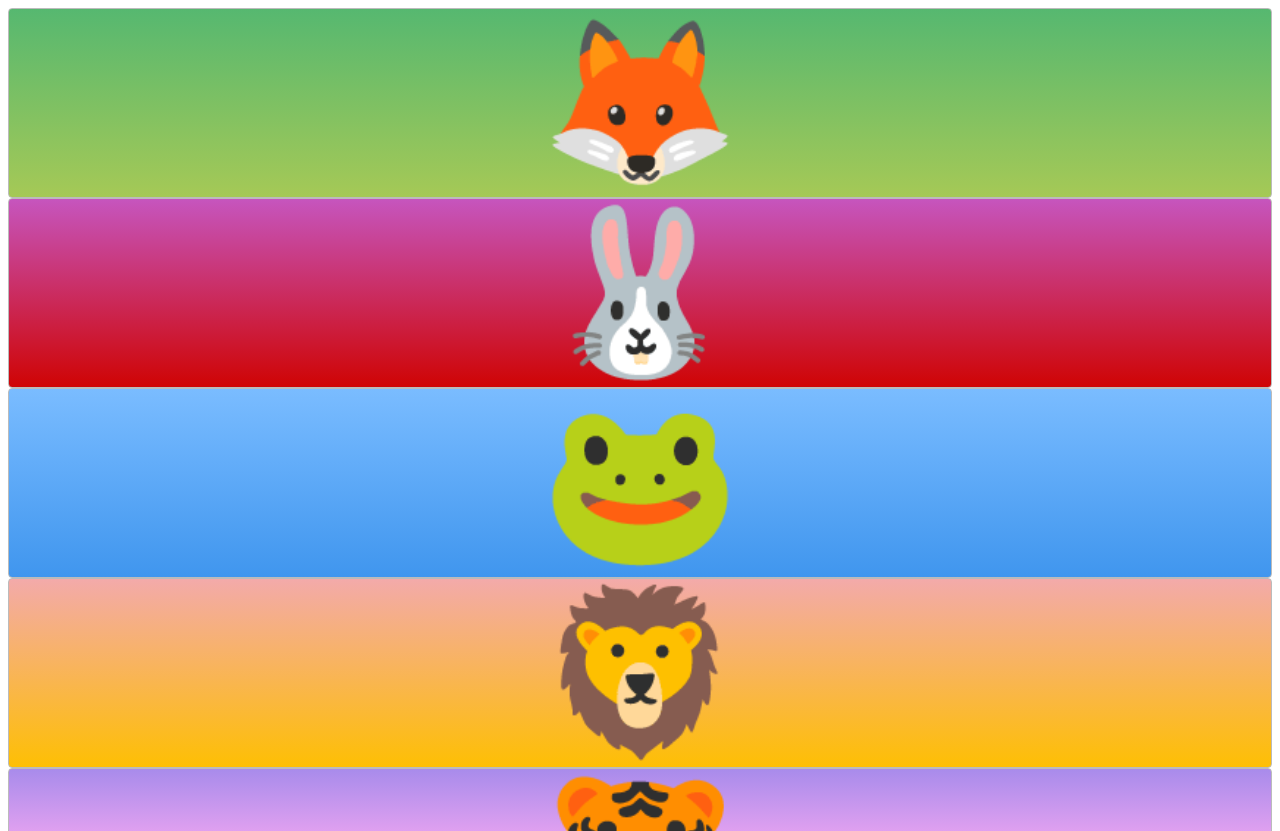
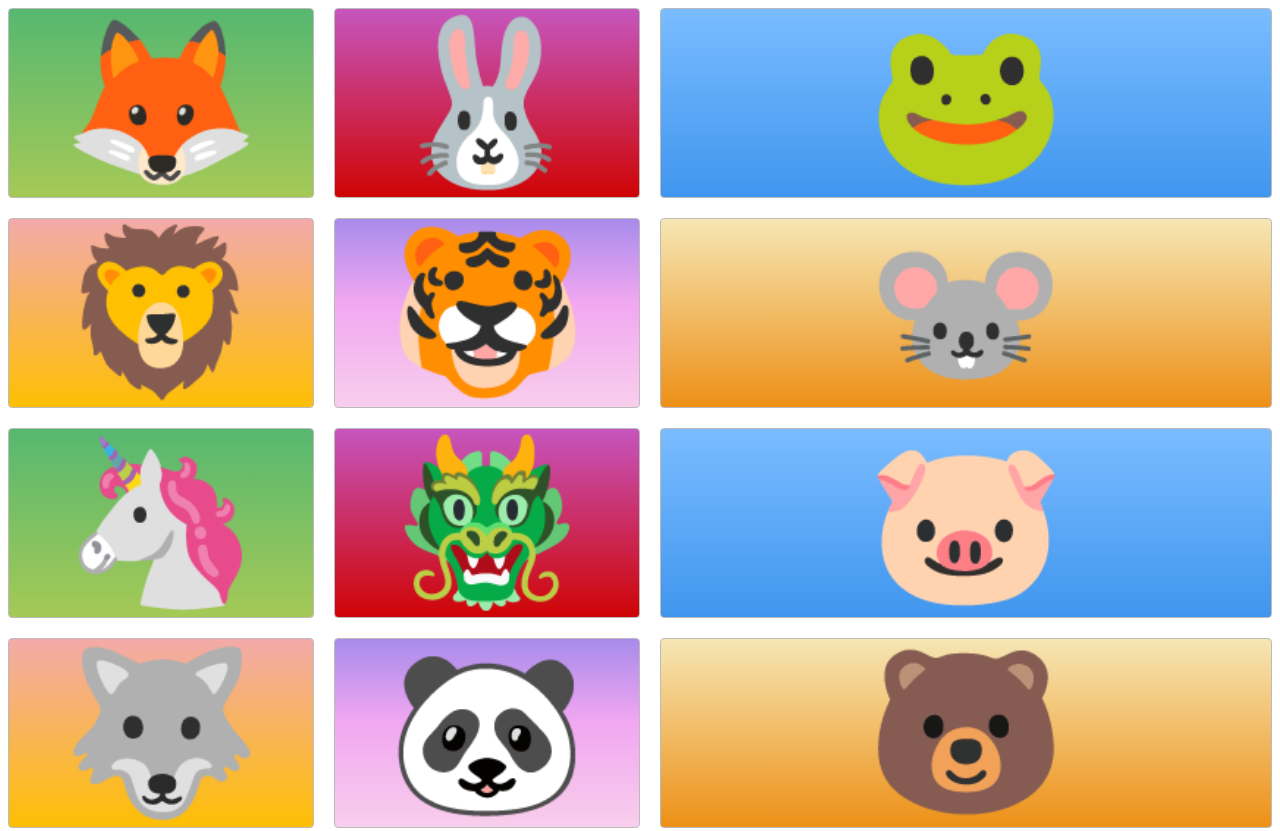
Before and after one commit to davidblackwelder/animal-cards, a plain HTML site: page index.html in a window 1280 px wide. Shown: the top 831 px of the page. Drawn offline with Linux system fonts and the light colour scheme.

Commit message:
Used gap and grid-template-columns properties

```diff
--- a/style.css
+++ b/style.css
@@ -1,5 +1,7 @@
 .container {
 	display: grid;
+	gap: 20px;
+	grid-template-columns: 1fr 1fr 2fr;
 }
 
 .zone {
```
